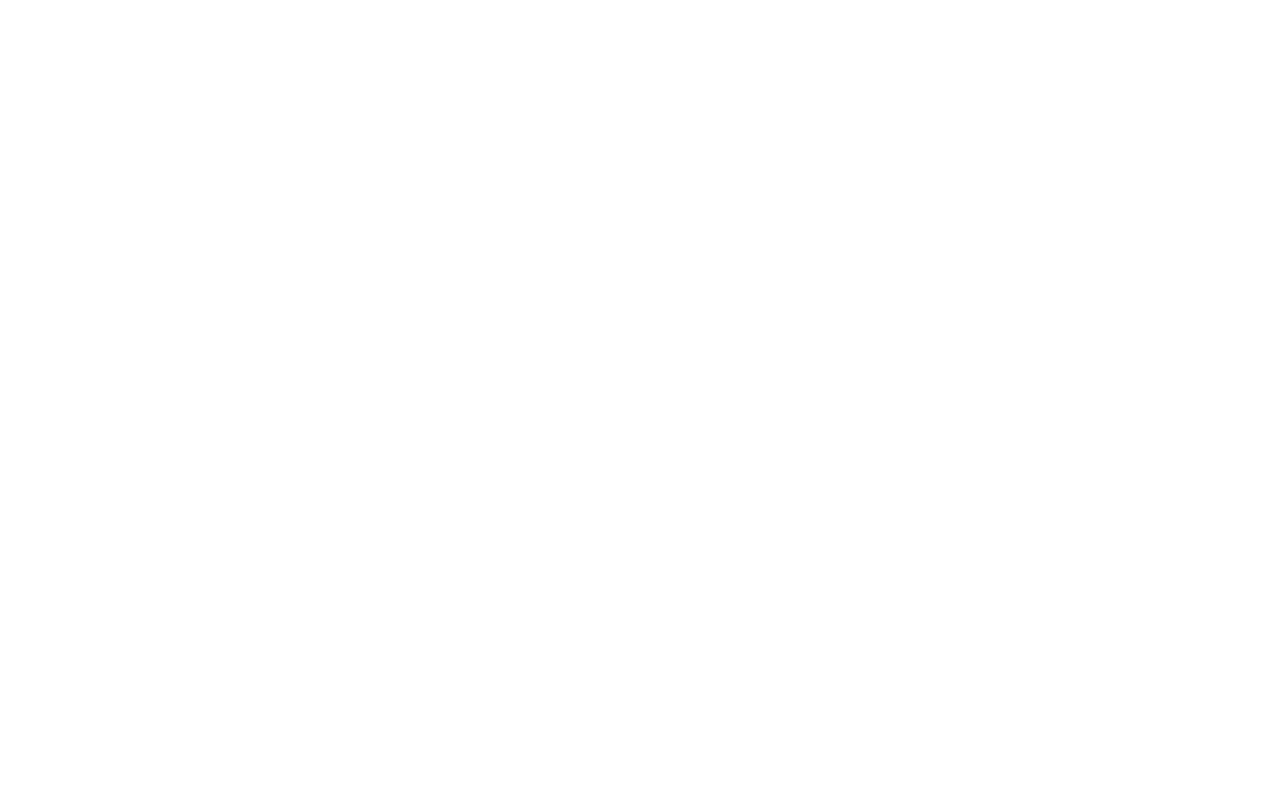
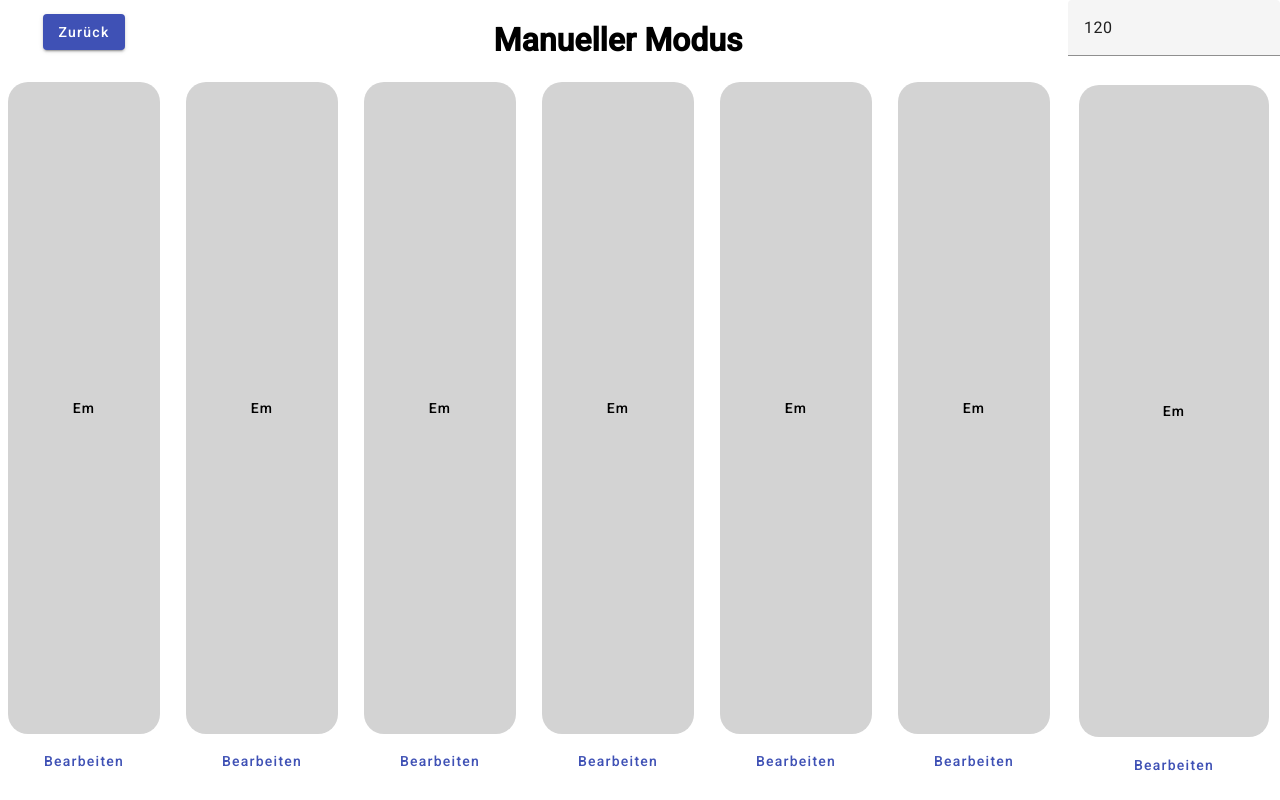
Before and after one commit to JayReturns/ChordMachineDev, an Angular app: page /manual in a window 1280 px wide. Before the commit this address led to /. Built offline with nearby package versions, Linux system fonts and the light colour scheme.

Commit message:
Added manual mode page

```diff
--- a/src/app/app-routing.module.ts
+++ b/src/app/app-routing.module.ts
@@ -6,6 +6,10 @@
   {
     path: 'home',
     loadChildren: () => import('./views/home/home.module').then(m => m.HomeModule)
+  },
+  {
+    path: 'manual',
+    loadChildren: () => import('./views/manual/manual.module').then(m => m.ManualModule)
   }
 ];
 
--- a/src/app/app.module.ts
+++ b/src/app/app.module.ts
@@ -6,10 +6,11 @@
 import { BrowserAnimationsModule } from '@angular/platform-browser/animations';
 import {MatButtonModule} from "@angular/material/button";
 import {HttpClientModule} from "@angular/common/http";
+import { ManualComponent } from './views/manual/manual.component';
 
 @NgModule({
   declarations: [
-    AppComponent,
+    AppComponent
   ],
   imports: [
     BrowserModule,
--- a/src/app/views/home/home.component.html
+++ b/src/app/views/home/home.component.html
@@ -2,7 +2,7 @@
   <div class="Title">
     <h1>Chord Machine</h1>
   </div>
-  <div class="Manual Tile" (click)="alert('test')">
+  <div class="Manual Tile" (click)="navigate('manual')">
     <div class="Heading">
       <h2>Manueller Modus</h2>
     </div>
--- a/src/app/views/home/home.component.ts
+++ b/src/app/views/home/home.component.ts
@@ -1,4 +1,5 @@
 import { Component } from '@angular/core';
+import {Router} from "@angular/router";
 
 @Component({
   selector: 'app-home',
@@ -7,5 +8,17 @@
 })
 export class HomeComponent {
 
-    protected readonly alert = alert;
+    constructor(private router: Router) {
+
+    }
+
+    navigate(page: string) {
+      if (page.toLowerCase().includes("manual")) {
+        this.router.navigate(['/manual']);
+      } else if (page.toLowerCase().includes("saved")) {
+        this.router.navigate(['/saved']);
+      } else {
+        alert("Page not found");
+      }
+    }
 }
--- /dev/null
+++ b/src/app/views/manual/manual.component.html
@@ -0,0 +1,22 @@
+<div class="container">
+  <div class="Title">
+    <h1>Manueller Modus</h1>
+  </div>
+  <div class="Back">
+    <button mat-raised-button color="primary" (click)="back()">Zurück</button>
+  </div>
+  <div class="BPM">
+    <mat-form-field>
+      <input matInput placeholder="BPM" type="number" value="120">
+    </mat-form-field>
+  </div>
+
+  <div *ngFor="let i of [1, 2, 3, 4, 5, 6, 7]">
+    <div class="Chord{{i}}">
+      <button mat-flat-button>Em</button>
+    </div>
+    <div class="Edit{{i}}">
+      <button mat-button color="primary">Bearbeiten</button>
+    </div>
+  </div>
+</div>
--- /dev/null
+++ b/src/app/views/manual/manual.component.scss
@@ -0,0 +1,79 @@
+.container {  display: grid;
+  grid-template-columns: repeat(7, 1fr);
+  /*grid-template-rows: 457.5% 0.9fr 50%; */
+  grid-template-rows: 4em auto 4em;
+  gap: 10px 10px;
+  grid-auto-flow: row;
+  grid-template-areas:
+    "Back Title Title Title Title Title BPM"
+    "Chord1 Chord2 Chord3 Chord4 Chord5 Chord6 Chord7"
+    "Edit1 Edit2 Edit3 Edit4 Edit5 Edit6 Edit7";
+  min-height: 100vh;
+}
+
+.Title {
+  grid-area: Title;
+  text-align: center;
+}
+
+.Back {
+  grid-area: Back;
+  display: flex;
+  justify-content: center;
+  align-items: center;
+}
+
+[class^="Chord"] {
+  height: 100%;
+  display: flex;
+  justify-content: center;
+  align-items: center;
+  margin: 5% 5% 5% 5%;
+
+  button {
+    height: 100%;
+    width: 100%;
+    min-height: 300px;
+    background-color: #d3d3d3;
+    border-radius: 20px;
+  }
+
+}
+
+[class^="Edit"] {
+  display: flex;
+  justify-content: center;
+  align-items: center;
+}
+
+.BPM {
+  grid-area: BPM;
+}
+
+.Chord1 { grid-area: Chord1; }
+
+.Chord2 { grid-area: Chord2; }
+
+.Chord3 { grid-area: Chord3; }
+
+.Chord4 { grid-area: Chord4; }
+
+.Chord5 { grid-area: Chord5; }
+
+.Chord6 { grid-area: Chord6; }
+
+.Chord7 { grid-area: Chord7; }
+
+.Edit1 { grid-area: Edit1; }
+
+.Edit2 { grid-area: Edit2; }
+
+.Edit3 { grid-area: Edit3; }
+
+.Edit4 { grid-area: Edit4; }
+
+.Edit5 { grid-area: Edit5; }
+
+.Edit6 { grid-area: Edit6; }
+
+.Edit7 { grid-area: Edit7; }
--- /dev/null
+++ b/src/app/views/manual/manual.component.ts
@@ -0,0 +1,18 @@
+import {Component} from '@angular/core';
+import {Location} from "@angular/common";
+
+@Component({
+  selector: 'manual',
+  templateUrl: './manual.component.html',
+  styleUrls: ['./manual.component.scss']
+})
+export class ManualComponent {
+
+  constructor(private location: Location) {
+  }
+
+  back() {
+    this.location.back();
+  }
+
+}
```
Also changed, not shown: src/app/views/manual/manual-routing.module.ts (added, +13 -0 lines), src/app/views/manual/manual.module.ts (added, +24 -0 lines), 1 other file (tests, documents, lock files or other folders).
